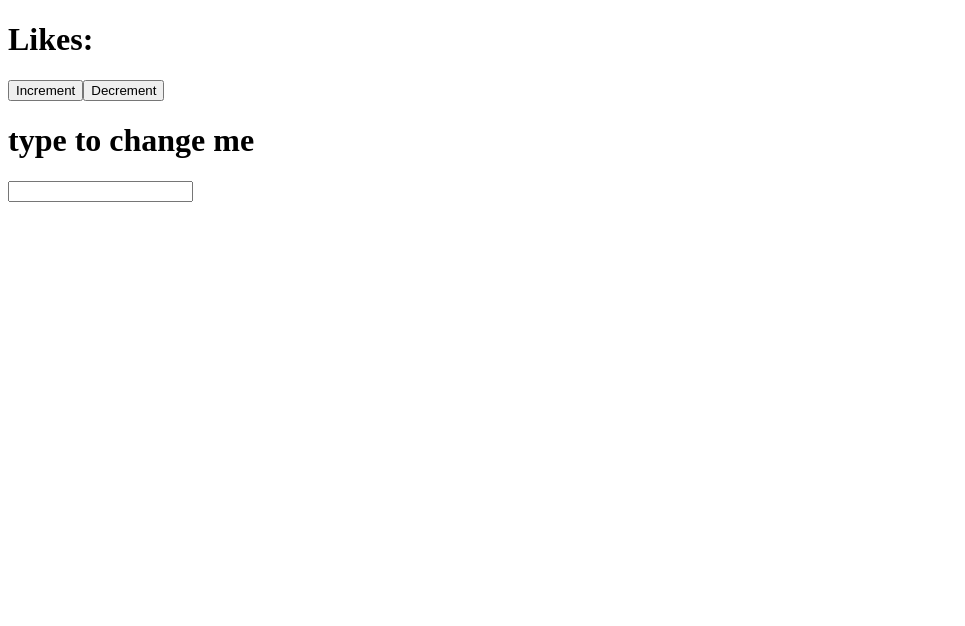
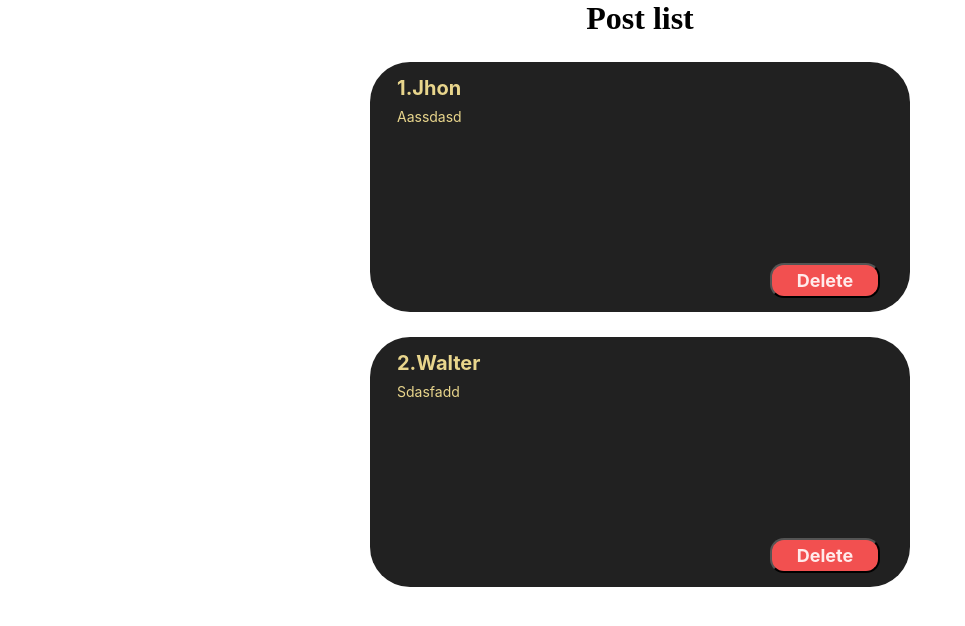
Before and after one commit to gabdab321/first-react-app, a React (Create React App) app: page / in a window 1280 px wide. Shown: the top 626 px of the page, without its empty margins (0-965 px from the left). Built offline with nearby package versions, Linux system fonts and the light colour scheme.

Commit message:
added Post and PostList components, deleted Counter and Input components

```diff
--- a/src/App.js
+++ b/src/App.js
@@ -1,13 +1,16 @@
 import React, {useState} from "react";
-import Counter from "./components/Counter";
-import Input from "./components/Input";
+import "./styles/App.css"
+import PostList from "./components/PostList/PostList";
 
 function App() {
+    const [posts, setPosts] = useState([
+        {id: 1, title: "Jhon", body: "Aassdasd"},
+        {id: 2, title: "Walter", body: "Sdasfadd"},
+    ])
 
     return (
-        <div>
-            <Counter />
-            <Input />
+        <div className="App">
+            <PostList posts={posts} title={"Post list"}/>
         </div>
     );
 }
--- a/src/components/Counter.jsx
+++ /dev/null
@@ -1,17 +0,0 @@
-import React, {useState} from 'react';
-
-const Counter = (props) => {
-    console.log(props)
-    const [likes, setLikes] = useState(props.startLikes)
-
-    return (
-        <div>
-            <h1>Likes: {likes}</h1>
-
-            <button onClick={() => {setLikes(likes + 1)}}>Increment</button>
-            <button onClick={() => {setLikes(likes - 1)}}>Decrement</button>
-        </div>
-    );
-};
-
-export default Counter;
--- a/src/components/Input.jsx
+++ /dev/null
@@ -1,18 +0,0 @@
-import React, {useState} from 'react';
-
-const Input = () => {
-    const [value, setValue] = useState("type to change me")
-
-    return (
-        <div>
-            <h1>{value}</h1>
-
-            <input
-                onInput={event => setValue(event.target.value)}
-                type="text"
-            />
-        </div>
-    );
-};
-
-export default Input;
--- /dev/null
+++ b/src/components/Post/Post.css
@@ -0,0 +1,71 @@
+.post {
+    display: flex;
+    justify-content: center;
+    align-items: center;
+    flex-direction: column;
+    width: 540px;
+    height: 250px;
+
+
+    background: #212121;
+    border-radius: 40px;
+    margin-top: 25px;
+}
+
+.post__content{
+    width: 90%;
+    height: 75%;
+}
+
+.post__title{
+    font-family: 'Inter', sans-serif;
+    font-style: normal;
+    font-weight: 700;
+    font-size: 20px;
+    line-height: 24px;
+
+    color: #E8D58C;
+}
+
+.post__body{
+    margin-top: 8px;
+    height: 80%;
+
+    font-family: 'Inter', sans-serif;
+    font-style: normal;
+    font-weight: 400;
+    font-size: 14px;
+    line-height: 17px;
+
+    color: #E8D58C;
+
+}
+
+.post__buttons{
+    width: 100%;
+    display: flex;
+    justify-content: flex-end;
+}
+
+.delete__button{
+    width: 110px;
+    height: 35px;
+
+    background: #F25050;
+    border-radius: 14px;
+    margin-right: 30px;
+
+    font-family: 'Inter', serif;
+    font-style: normal;
+    font-weight: 700;
+    font-size: 18px;
+    line-height: 22px;
+
+    color: #FFEBEB;
+    transition: all 0.4s;
+}
+
+.delete__button:hover{
+    color: #F25050;
+    background-color: #FFEBEB;
+}
--- /dev/null
+++ b/src/components/Post/Post.jsx
@@ -0,0 +1,18 @@
+import React from 'react';
+import "./Post.css"
+
+const Post = (props) => {
+    return (
+        <div className="post">
+            <div className="post__content">
+                <strong className="post__title">{props.post.id}.{props.post.title}</strong>
+                <div className="post__body">{props.post.body}</div>
+            </div>
+            <p className="post__buttons">
+                <button className="delete__button">Delete</button>
+            </p>
+        </div>
+    );
+};
+
+export default Post;
--- /dev/null
+++ b/src/components/PostList/PostList.jsx
@@ -0,0 +1,15 @@
+import React, {useState} from 'react';
+import Post from "../Post/Post";
+
+const PostList = ({posts, title}) => {
+
+
+    return (
+        <div>
+            <h1 style={{textAlign: "center"}}>{title}</h1>
+            {posts.map(post => <Post post={post} key={post.id}/> )}
+        </div>
+    );
+};
+
+export default PostList;
--- /dev/null
+++ b/src/styles/App.css
@@ -0,0 +1,18 @@
+*{
+    margin: 0;
+    padding: 0;
+    box-sizing: border-box;
+}
+
+#root{
+    display: flex;
+    justify-content: center;
+    align-items: center;
+}
+
+.App{
+    width: 70%;
+    display: flex;
+    align-items: center;
+    flex-direction: column;
+}
```
Also changed, not shown: src/components/PostList/PostList.css (added).
